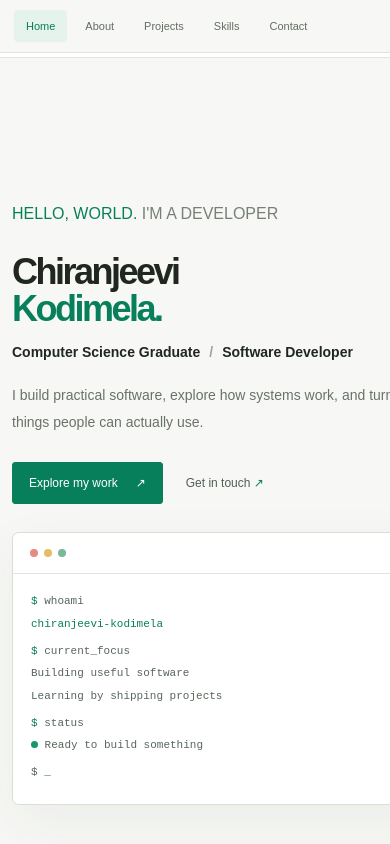
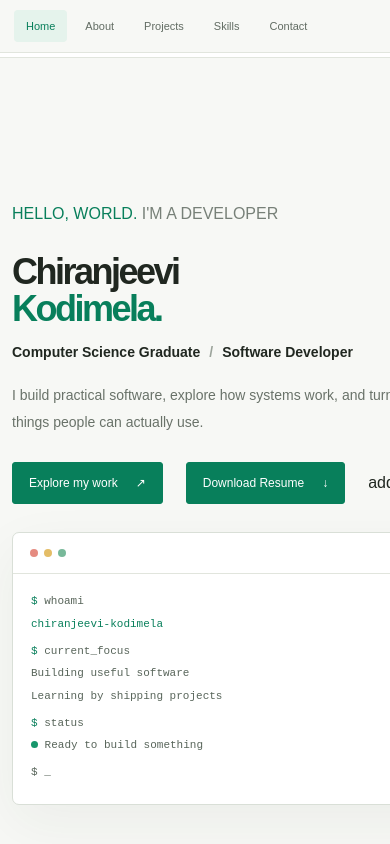
Before and after one commit to chiranjeevi-kodimela/chiru-os, a React (Vite) app: page / in a window 390 px wide. Shown: the top 844 px of the page. Built offline with nearby package versions, Linux system fonts and the light colour scheme; a web font is replaced by a local one.

Commit message:
Add downloadable Resume

```diff
--- a/src/components/Home.jsx
+++ b/src/components/Home.jsx
@@ -27,6 +27,13 @@ function Home() {
           <a className="primary-button" href="#projects">
             Explore my work <span>↗</span>
           </a>
+          <a
+            className="primary-button"
+            href="/Chiranjeevi_Kodimela_Resume.pdf"
+            download="Chiranjeevi_Kodimela_Resume.pdf"
+          >
+            Download Resume <span>↓</span>
+          </a>add
           <a className="text-link" href="#contact">
             Get in touch <span>↗</span>
           </a>
--- a/src/styles/responsive.css
+++ b/src/styles/responsive.css
@@ -11,6 +11,7 @@
 @media (max-width: 1050px) {
   .workspace {
     grid-template-columns: 175px minmax(0, 1fr);
+    position: sticky;
   }
   .main-content {
     padding-right: 28px;
@@ -51,6 +52,7 @@
   }
   .navigation {
     flex-direction: row;
+    position: sticky;
     gap: 5px;
     overflow-x: auto;
   }
```
Also changed, not shown: 1 other file (tests, documents, lock files or other folders).
